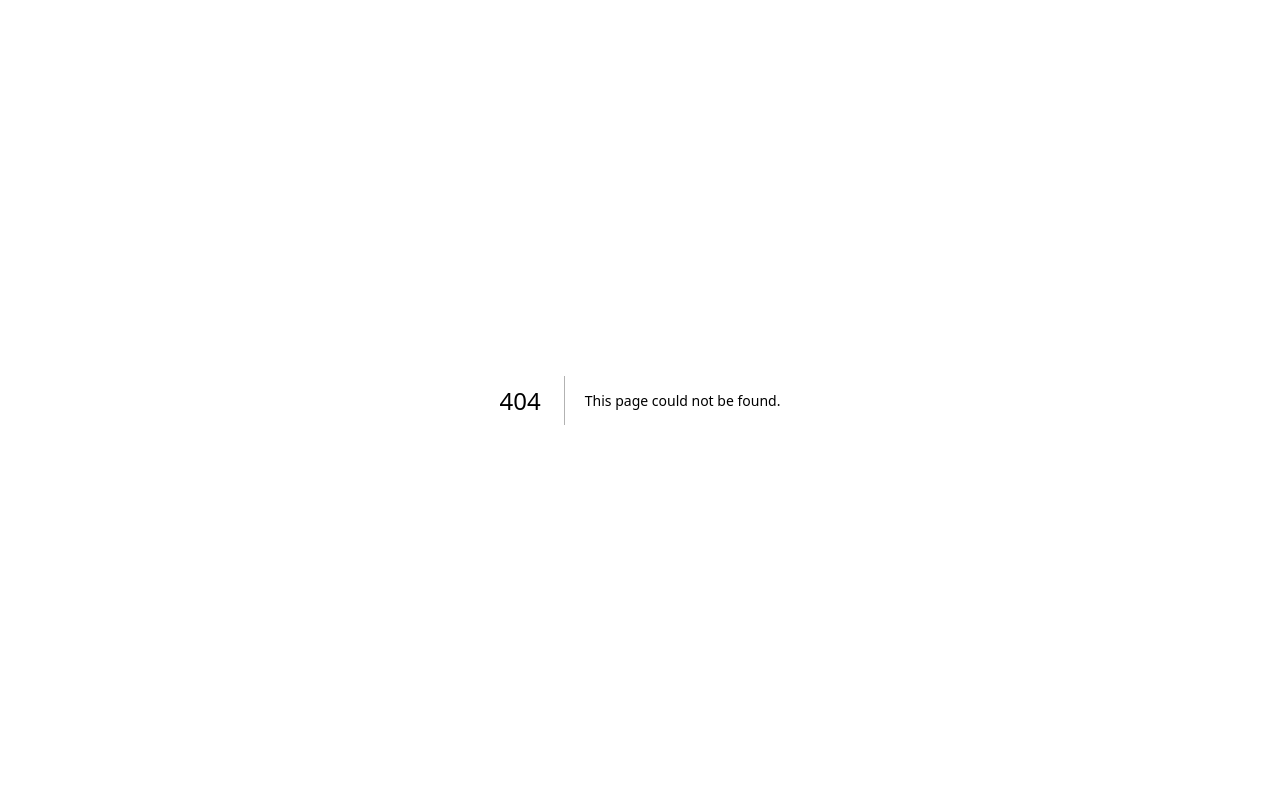
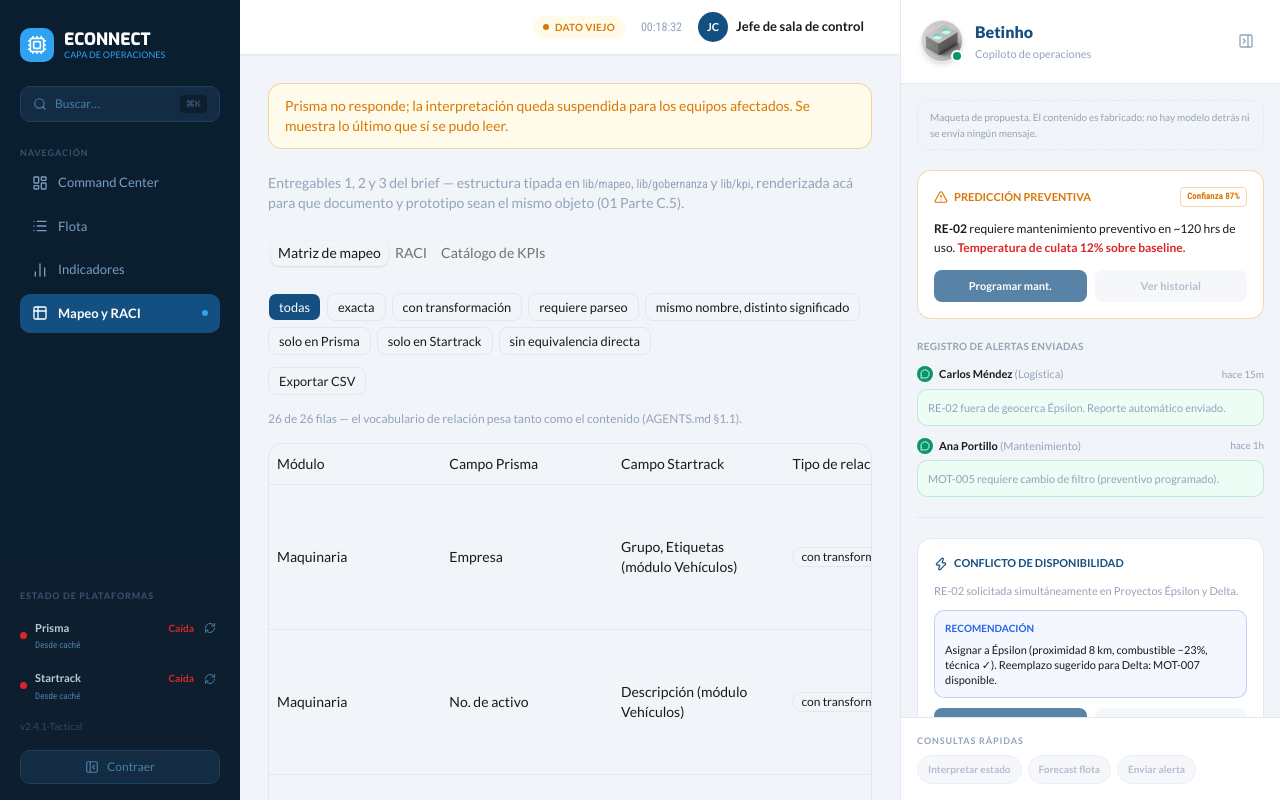
Before and after one commit to ThomasDale1/ECON-NECT, a Next.js app in the folder apps/web/: page /mapeo in a window 1280 px wide. Before the commit this address had no page. Shown: the top 800 px of the page. Built offline with nearby package versions, Linux system fonts and the light colour scheme.

Commit message:
feat(mapeo): wrap the mapping screen in the shared frame
Hereda barra lateral, barra superior y anchos de columna, y entra a la
navegacion. El autor dejo dicho que el carril B podia integrarla.

```diff
--- a/apps/web/app/(nect)/mapeo/contenido.tsx
+++ b/apps/web/app/(nect)/mapeo/contenido.tsx
@@ -52,7 +52,7 @@ function descargarCsv(nombreArchivo: string, contenido: string) {
   URL.revokeObjectURL(url)
 }
 
-export default function PaginaMapeo() {
+export function ContenidoMapeo() {
   const [filtro, setFiltro] = useState<TipoRelacion | 'todas'>('todas')
 
   const filasFiltradas = useMemo(
@@ -64,9 +64,8 @@ export default function PaginaMapeo() {
   )
 
   return (
-    <main className="mx-auto flex max-w-7xl flex-col gap-6 p-8">
+    <div className="flex flex-col gap-6">
       <div className="flex flex-col gap-1">
-        <h1 className="text-2xl font-semibold">Matriz de mapeo, RACI y KPIs</h1>
         <p className="text-sm text-muted-foreground">
           Entregables 1, 2 y 3 del brief — estructura tipada en{' '}
           <code className="font-mono text-xs">lib/mapeo</code>,{' '}
@@ -113,17 +112,17 @@ export default function PaginaMapeo() {
           </p>
 
           <div className="overflow-x-auto rounded-xl border border-border">
-            <Table>
+            <Table className="min-w-[1500px]">
               <TableHeader>
                 <TableRow>
-                  <TableHead scope="col">Módulo</TableHead>
-                  <TableHead scope="col">Campo Prisma</TableHead>
-                  <TableHead scope="col">Campo Startrack</TableHead>
-                  <TableHead scope="col">Tipo de relación</TableHead>
-                  <TableHead scope="col">Transformación</TableHead>
-                  <TableHead scope="col">Evidencia</TableHead>
-                  <TableHead scope="col">Confianza</TableHead>
-                  <TableHead scope="col">Crítico</TableHead>
+                  <TableHead scope="col" className="w-[110px]">Módulo</TableHead>
+                  <TableHead scope="col" className="w-[190px]">Campo Prisma</TableHead>
+                  <TableHead scope="col" className="w-[190px]">Campo Startrack</TableHead>
+                  <TableHead scope="col" className="w-[150px]">Tipo de relación</TableHead>
+                  <TableHead scope="col" className="w-[330px]">Transformación</TableHead>
+                  <TableHead scope="col" className="w-[380px]">Evidencia</TableHead>
+                  <TableHead scope="col" className="w-[100px]">Confianza</TableHead>
+                  <TableHead scope="col" className="w-[80px]">Crítico</TableHead>
                 </TableRow>
               </TableHeader>
               <TableBody>
@@ -206,10 +205,10 @@ export default function PaginaMapeo() {
           </div>
 
           <div className="overflow-x-auto rounded-xl border border-border">
-            <Table>
+            <Table className="min-w-[1100px]">
               <TableHeader>
                 <TableRow>
-                  <TableHead scope="col">Paso del proceso</TableHead>
+                  <TableHead scope="col" className="w-[260px]">Paso del proceso</TableHead>
                   {AGENTES.map((agente) => (
                     <TableHead key={agente} scope="col" className="whitespace-normal">
                       {agente}
@@ -302,6 +301,6 @@ export default function PaginaMapeo() {
           </div>
         </TabsContent>
       </Tabs>
-    </main>
+    </div>
   )
 }
--- /dev/null
+++ b/apps/web/app/(nect)/mapeo/page.tsx
@@ -0,0 +1,29 @@
+import type { Metadata } from 'next'
+import { Marco } from '@/components/comando/marco'
+import { leerEquiposUnificados } from '@/lib/canonico/unificar'
+import { ContenidoMapeo } from './contenido'
+
+export const metadata: Metadata = {
+  title: 'Matriz de mapeo, RACI y KPIs · ECON NECT',
+  description: 'Los entregables tipados del carril C, renderizados desde el código.',
+}
+
+export const dynamic = 'force-dynamic'
+
+/**
+ * Envuelve la pantalla del carril C en el marco común.
+ *
+ * El contenido lo escribió el carril C y se deja intacto; acá solo se le pone
+ * la barra superior y el ancho del resto de la aplicación, para que no pelee
+ * con la barra lateral ni con el panel de Betinho. El propio autor dejó dicho
+ * que el carril B podía integrarla a su navegación sin pedir permiso.
+ */
+export default async function MapeoPage() {
+  const { salud, leidoEn } = await leerEquiposUnificados()
+
+  return (
+    <Marco titulo="Matriz de mapeo, RACI y KPIs" salud={salud} leidoEn={leidoEn}>
+      <ContenidoMapeo />
+    </Marco>
+  )
+}
```
Also changed, not shown: 1 other file (tests, documents, lock files or other folders).
